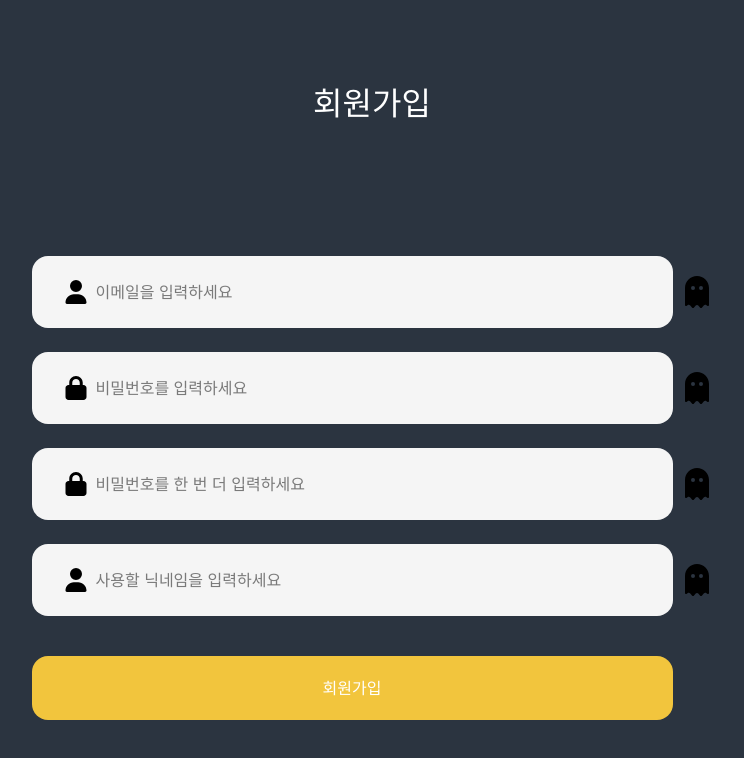
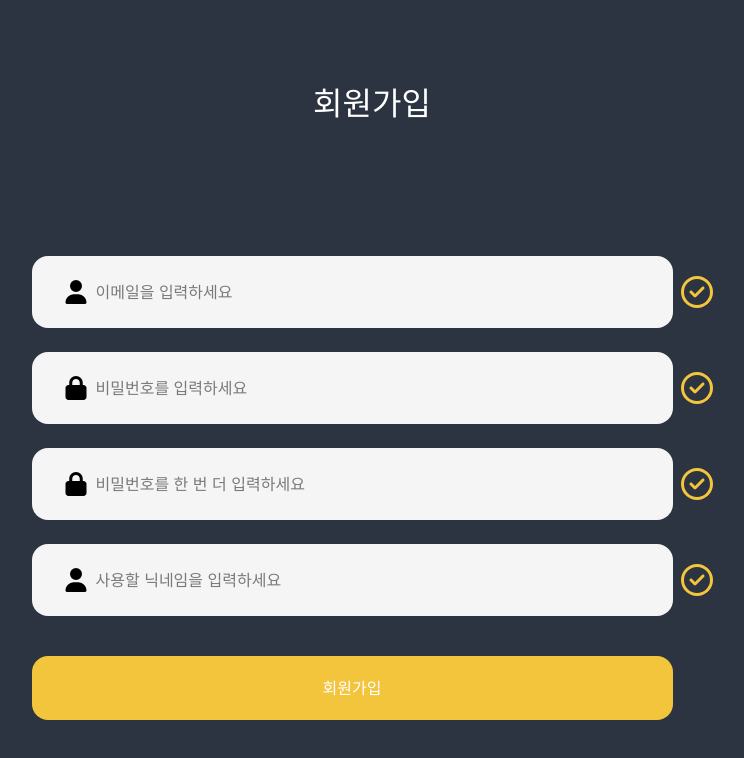
Before and after one commit to RoadCode-Capstone/Web-front, a React (Vite) app: page /register in a window 1280 px wide. Shown: the top 758 px of the page, without its empty margins (268-1012 px from the left). Built offline with nearby package versions, Linux system fonts and the light colour scheme; a web font is replaced by a local one.

Commit message:
chore: 회원가입 폼의 check 아이콘을 아이콘 이름 목록에 추가

```diff
--- a/src/presentation/components/common/Icon.tsx
+++ b/src/presentation/components/common/Icon.tsx
@@ -4,14 +4,16 @@ import * as Fa6Icons from "react-icons/fa6";
 export interface IconProps {
   name: string;
   size?: number;
+  color?: string;
 }
 
 const IconList: Record<string, keyof typeof Fa6Icons> = {
   user: "FaUser",
   lock: "FaLock",
+  check: "FaRegCircleCheck",
 };
 
-const Icon: React.FC<IconProps> = ({ name, size = 20 }) => {
+const Icon: React.FC<IconProps> = ({ name, size = 20, color = undefined }) => {
   const iconName = IconList[name];
   let IconComponent: IconType | undefined = Fa6Icons[iconName];
 
@@ -24,7 +26,7 @@ const Icon: React.FC<IconProps> = ({ name, size = 20 }) => {
 
   return (
     <div className="inline-flex justify-center items-center">
-      <IconComponent size={size} />
+      <IconComponent size={size} color={color} />
     </div>
   );
 };
```
